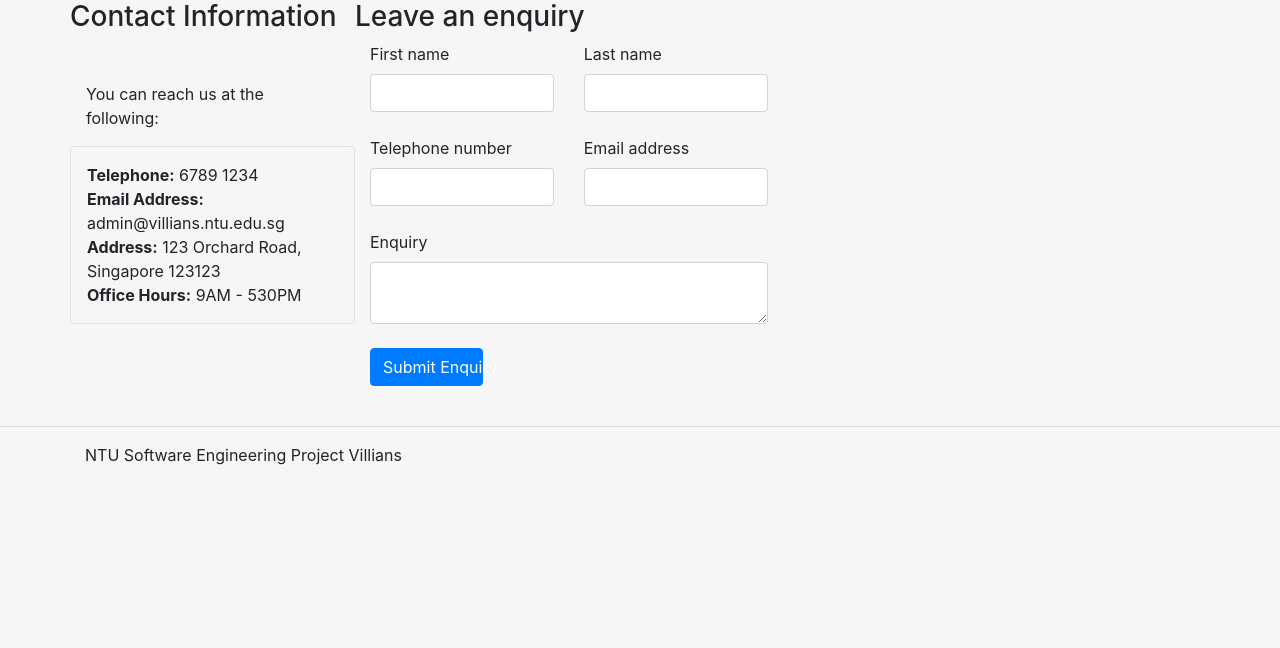
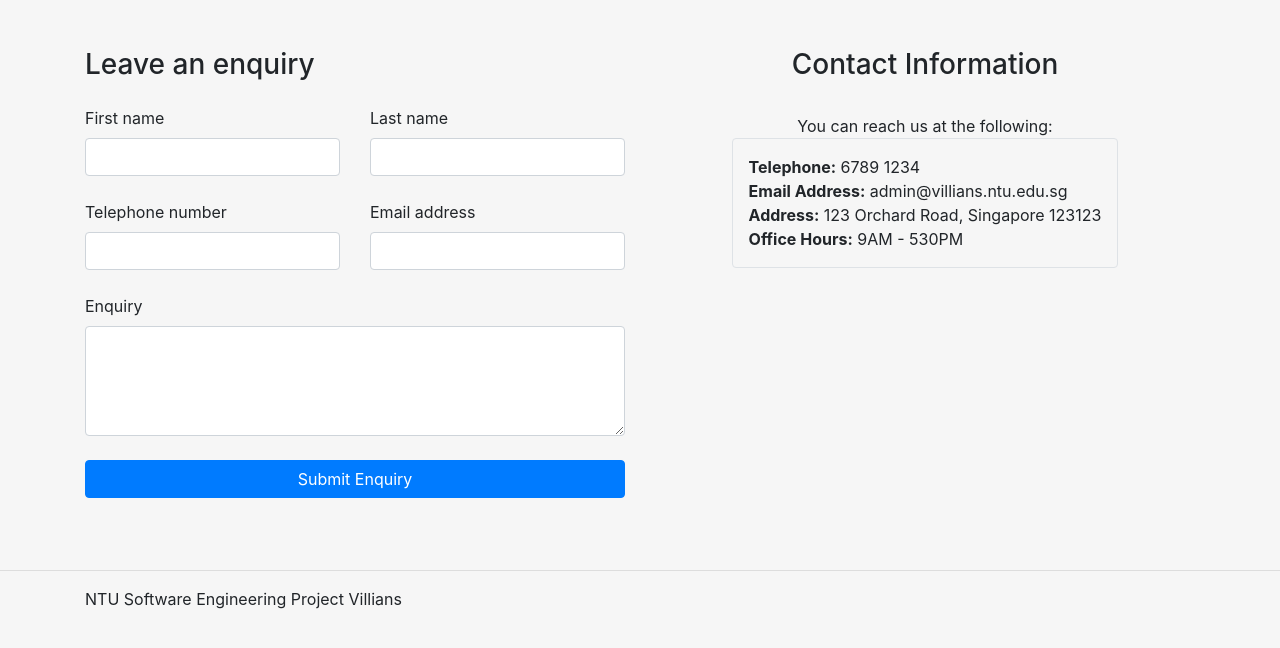
Before and after one commit to c170104/SEProject, a Django app: template src/Contact/templates/Contact/index.html in a window 1280 px wide. Shown: the part 56-704 px from the top of the page. Run offline with Django 3.2, Linux system fonts and the light colour scheme; the template is opened without the code that fills it, so the values that code supplies are empty; some libraries are stand-ins or nearby versions.

Commit message:
Editted - Alignment of Contact page

```diff
--- a/src/Contact/templates/Contact/index.html
+++ b/src/Contact/templates/Contact/index.html
@@ -2,16 +2,60 @@
 
 {% block content %}
 <div class="container">
-    <div class="row">
-        <div class="col-md">
-            <div class="row mb-4">
-
+    <div class="row mt-5 mb-5 justify-content-around">
+        <div class="col col-lg-6">
+            <h3 class="mb-4">Leave an enquiry</h3>
+            <form>
+                <div class="row mb-4">
+                    <div class="col">
+                        <label for="fname">First name</label>
+                        <input type="text" class="form-control" id="fname" placeholder="" value="" required>
+                        <div class="invalid-feedback">
+                            Please input your first name.
+                        </div>
+                    </div>
+                    <div class="col">
+                        <label for="lname">Last name</label>
+                        <input type="text" class="form-control" id="lname" placeholder="" value="" required>
+                        <div class="invalid-feedback">
+                            Please input your last name.
+                        </div>
+                    </div>
+                </div>
+                <div class="row mb-4">
+                    <div class="col">
+                        <label for="telephoneNumber">Telephone number</label>
+                        <input type="text" class="form-control" id="telephoneNumber" placeholder="" value="">
+                    </div>
+                    <div class="col">
+                        <label for="email">Email address</label>
+                        <input type="text" class="form-control" id="email" placeholder="" value="" required>
+                        <div class="invalid-feedback">
+                            Please input your email.
+                        </div>
+                    </div>
+                </div>
+                <div class="row mb-4">
+                    <div class="col">
+                        <label for="enquiry">Enquiry</label>
+                        <textarea class="form-control" id="enquiry" aria-placeholder="" aria-valuetext="" aria-label="enquiry" rows="4"></textarea>
+                    </div>
+                </div>
+                <div class="row mb-4">
+                    <div class="col">
+                        <button class="btn btn-primary btn-block" type="submit">Submit Enquiry</button>
+                    </div>
+                </div>
+            </form>
+        </div>
+        <div class="col col-lg-6">
+            <div class="row justify-content-center mb-4">
                 <h3>Contact Information</h3>
             </div>
-            <div class="row mb-0 p-3">
+            <div class="row justify-content-center">
                 You can reach us at the following:
             </div>
-            <div class="row mb-4">
+            <div class="row justify-content-center">
                 <p class="border rounded p-3">
                     <b>Telephone:</b> 6789 1234</br>
                     <b>Email Address:</b> admin@villians.ntu.edu.sg</br>
@@ -20,53 +64,6 @@
                 </p>
             </div>
         </div>
-        <div class="col-md-9">
-            <div class="row">
-                <h3>Leave an enquiry</h3>
-            </div>
-            <form class="p0">
-                <div class="row mb-4">
-                    <div class="col-md-3">
-                        <label for="fname">First name</label>
-                        <input type="text" class="form-control" id="fname" placeholder="" value="" required>
-                        <div class="invalid-feedback">
-                            Please input your first name.
-                        </div>
-                    </div>
-                    <div class="col-md-3">
-                        <label for="lname">Last name</label>
-                        <input type="text" class="form-control" id="lname" placeholder="" value="" required>
-                        <div class="invalid-feedback">
-                            Please input your last name.
-                        </div>
-                    </div>
-                </div>
-                <div class="row mb-4">
-                    <div class="col-md-3">
-                        <label for="telephoneNumber">Telephone number</label>
-                        <input type="text" class="form-control" id="telephoneNumber" placeholder="" value="">
-                    </div>
-                    <div class="col-md-3">
-                        <label for="email">Email address</label>
-                        <input type="text" class="form-control" id="email" placeholder="" value="" required>
-                        <div class="invalid-feedback">
-                            Please input your email.
-                        </div>
-                    </div>
-                </div>
-                <div class="row mb-4">
-                    <div class="col-md-6">
-                        <label for="enquiry">Enquiry</label>
-                        <textarea class="form-control" id="enquiry" aria-placeholder="" aria-valuetext="" aria-label="enquiry"></textarea>
-                    </div>
-                </div>
-                <div class="row mb-4">
-                    <div class="col-md-2">
-                        <button class="btn btn-primary btn-block" type="submit">Submit Enquiry</button>
-                    </div>
-                </div>
-            </form>
-        </div>
     </div>
 </div>
 {% endblock %}
```
